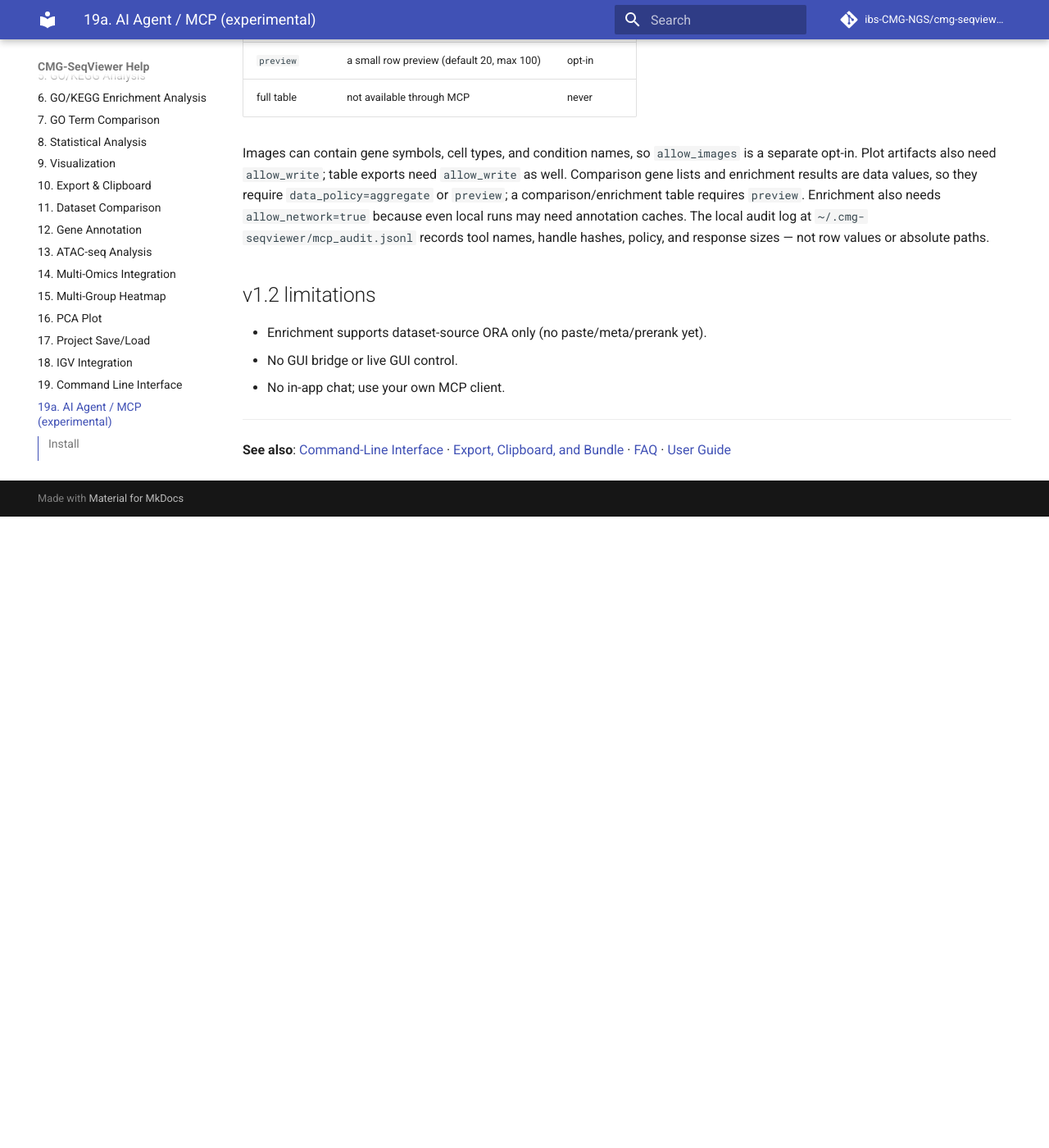
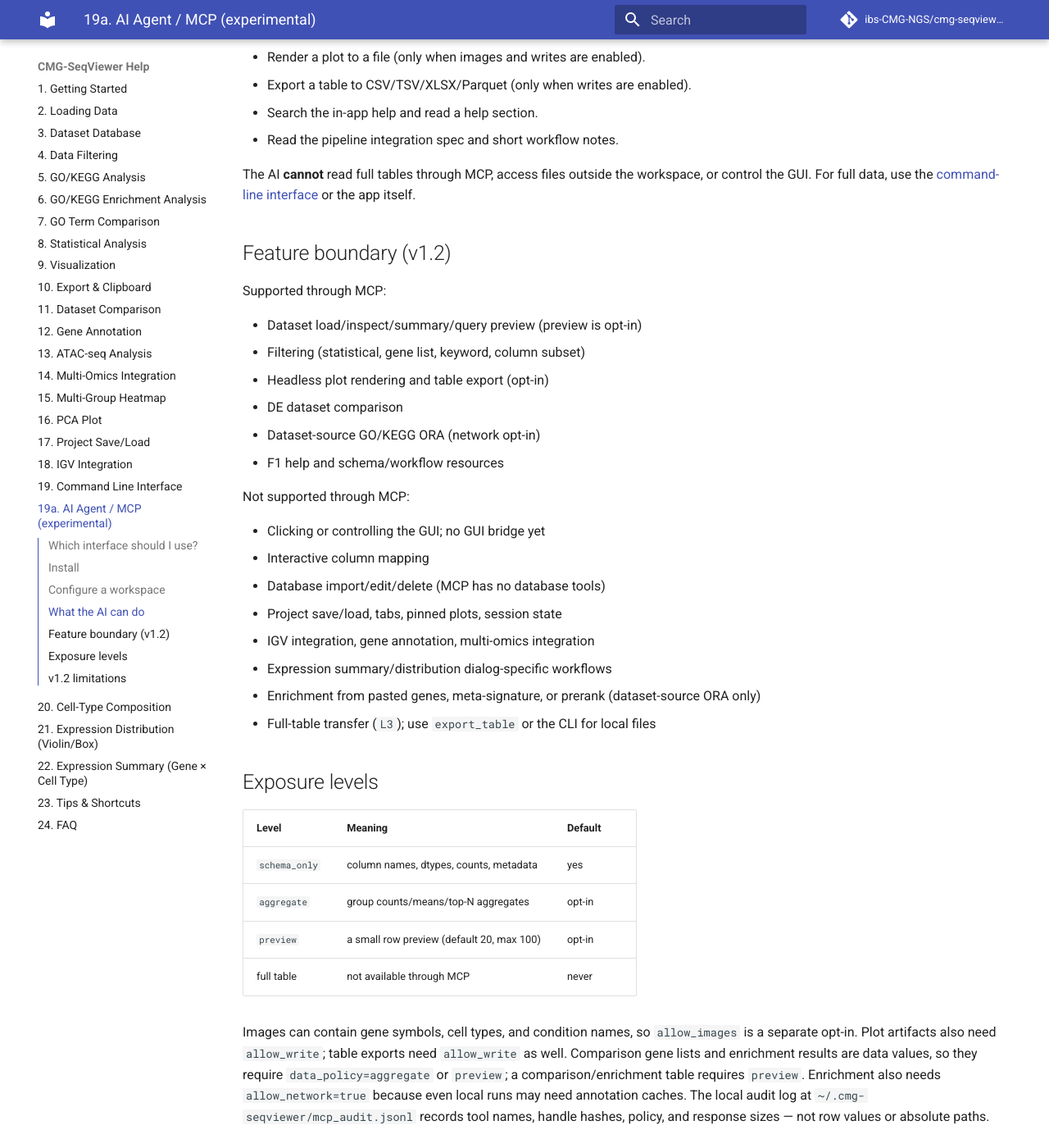
Before and after one commit to ibs-CMG-NGS/cmg-seqviewer, an MkDocs documentation site: the page built from docs/user/help/19a-ai-agent-mcp.md, in a window 1280 px wide and 1400 px high, scrolled down 1820 px. Shown: the whole window at 82% size. Built offline with MkDocs 1.6.1 and Material for MkDocs 9.7.7, drawn with Linux system fonts in a browser that asks for light colours; comment, search, counter and statistics services are not loaded; before the commit the page ends 2450 px from its top, so only the background shows below that; some of the changed text lies outside the part shown.

Commit message:
docs(mcp): clarify GUI, CLI, and MCP feature boundaries

```diff
--- a/docs/user/help/19a-ai-agent-mcp.md
+++ b/docs/user/help/19a-ai-agent-mcp.md
@@ -10,6 +10,20 @@ the app does not include a chat assistant and the AI cannot click the GUI.
 > mean the data stays local. Do not enable MCP for identifiable human data
 > without institutional IRB/DPIA review. The default is **schema only** (no row
 > values); row preview, images, and writes are opt-in.
+
+## Which interface should I use?
+
+| Interface | Best for | AI agent? |
+|---|---|---|
+| GUI | Interactive exploration, dialogs, project state, IGV, annotation | No |
+| CLI | Shell scripts, HPC/CI, recipes, batch processing | Not the standard AI path |
+| MCP | Claude Desktop, Cursor, and other MCP clients | **Yes** |
+| GUI bridge | Future: hand results to a running GUI | Future |
+
+AI clients should call the **MCP server**, not shell out to `cmg-seqviewer-cli`.
+CLI and MCP share the same `src/services/` layer, but they are not identical
+surfaces: CLI has `run`/`batch`/`datasets`, while MCP adds resources/prompts and
+the enrichment tool. The GUI remains the place for interactive work.
 
 ## Install
 
@@ -73,6 +87,28 @@ The AI **cannot** read full tables through MCP, access files outside the
 workspace, or control the GUI. For full data, use the
 [command-line interface](19-command-line-interface.md) or the app itself.
 
+## Feature boundary (v1.2)
+
+Supported through MCP:
+
+- Dataset load/inspect/summary/query preview (preview is opt-in)
+- Filtering (statistical, gene list, keyword, column subset)
+- Headless plot rendering and table export (opt-in)
+- DE dataset comparison
+- Dataset-source GO/KEGG ORA (network opt-in)
+- F1 help and schema/workflow resources
+
+Not supported through MCP:
+
+- Clicking or controlling the GUI; no GUI bridge yet
+- Interactive column mapping
+- Database import/edit/delete (MCP has no database tools)
+- Project save/load, tabs, pinned plots, session state
+- IGV integration, gene annotation, multi-omics integration
+- Expression summary/distribution dialog-specific workflows
+- Enrichment from pasted genes, meta-signature, or prerank (dataset-source ORA only)
+- Full-table transfer (`L3`); use `export_table` or the CLI for local files
+
 ## Exposure levels
 
 | Level | Meaning | Default |
```
Also changed, not shown: docs/developer/mcp-integration.md (+20 -0 lines), docs/user/help/19-command-line-interface.md (+5 -0 lines).
